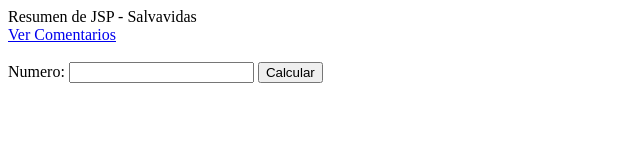
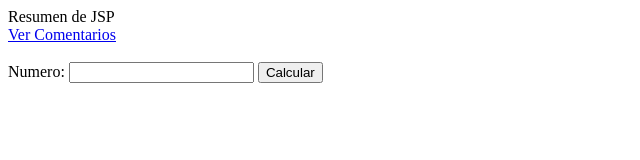
Before and after one commit to ManuelUrquina/resumen_jsp, a plain HTML site: page build/web/index.html in a window 1280 px wide. Shown: the full height of the page, 0-640 px from the left. Drawn offline with Linux system fonts and the light colour scheme.

Commit message:
Borré Salvavidas

```diff
--- a/build/web/index.html
+++ b/build/web/index.html
@@ -10,7 +10,7 @@ Click nbfs://nbhost/SystemFileSystem/Templates/JSP_Servlet/Html.html to edit thi
         <meta name="viewport" content="width=device-width, initial-scale=1.0">
     </head>
     <body>
-        <div>Resumen de JSP - Salvavidas</div>
+        <div>Resumen de JSP </div>
         <a href="comentariosServlet?edad=25">Ver Comentarios</a>
         <br/><br/>
         <form action="funcionesServlet" method="post">
```
Also changed, not shown: web/index.html (+1 -1 lines).
